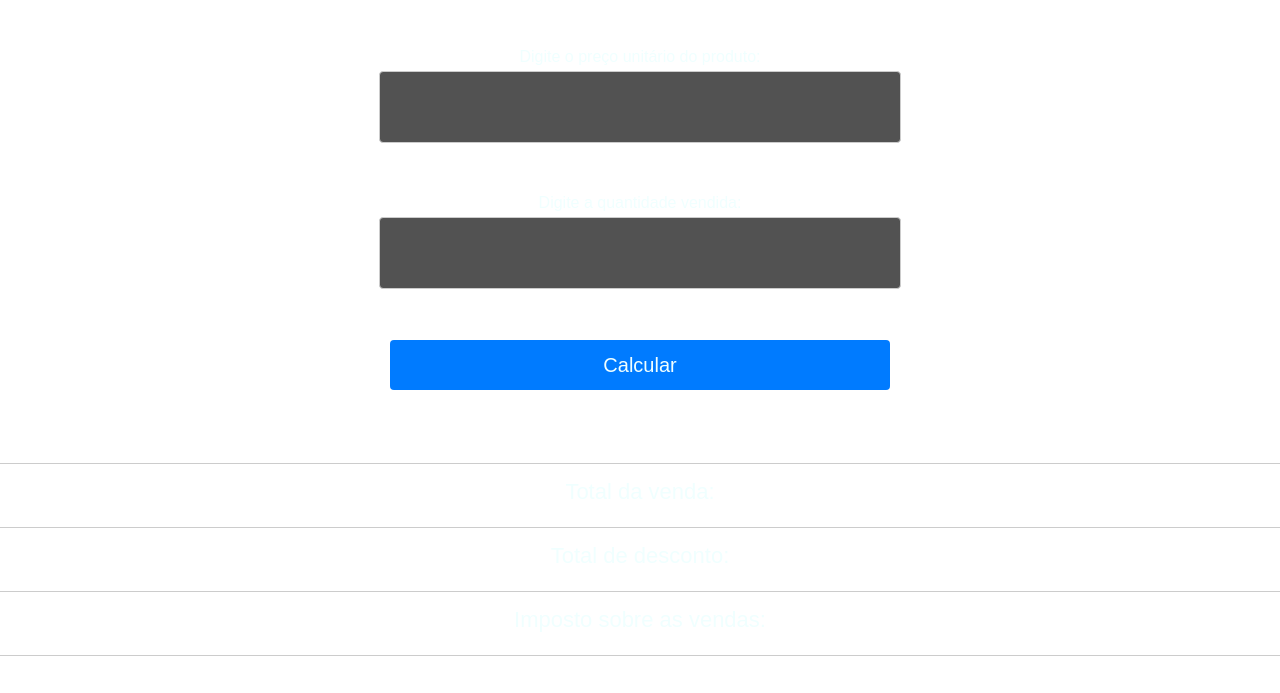
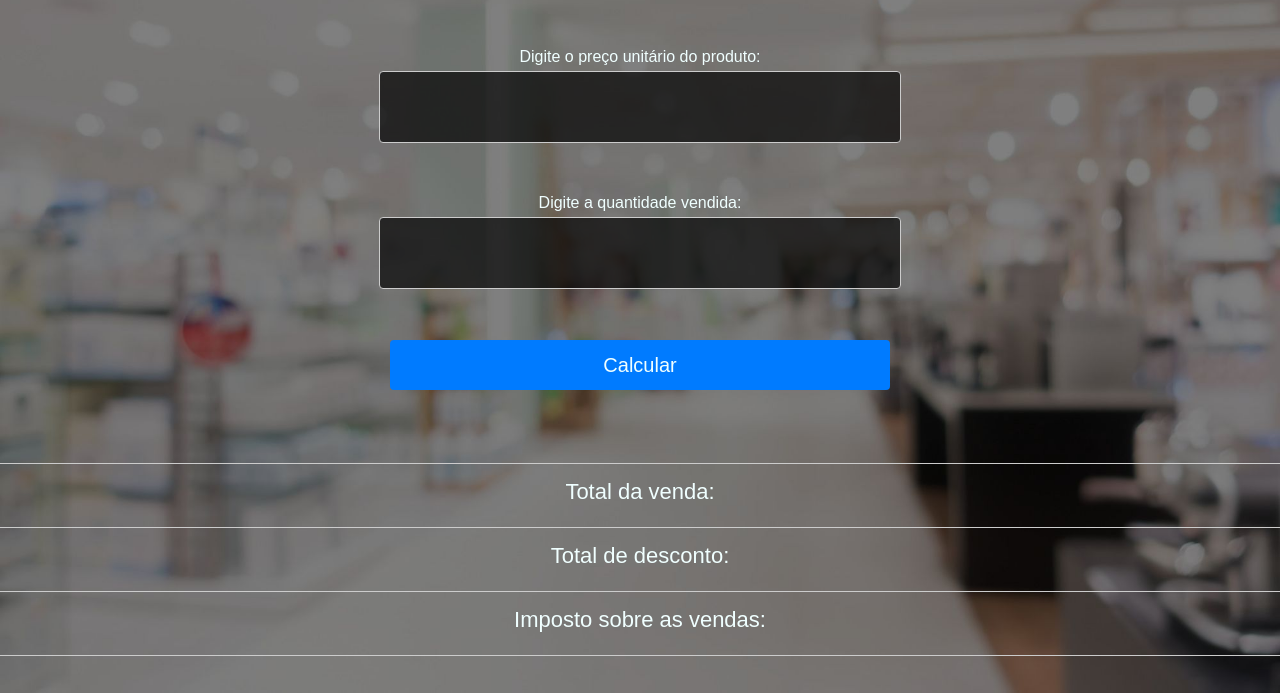
Before and after one commit to Like-a-B0ss/Sistema-de-Controle-de-Vendas, a plain HTML site: page index.html in a window 1280 px wide. Shown: the part 160-853 px from the top of the page. Drawn offline with Linux system fonts and the light colour scheme.

Commit message:
Update style.css

```diff
--- a/style.css
+++ b/style.css
@@ -6,7 +6,7 @@ body {
     justify-content: auto;
     align-items: center;
     min-height: 100vh;
-    background: url("img/fundo.jpeg") top center;
+    background: url("fundo.jpeg") top center;
     background-size: cover;
     position: relative;
     display: block;
```
